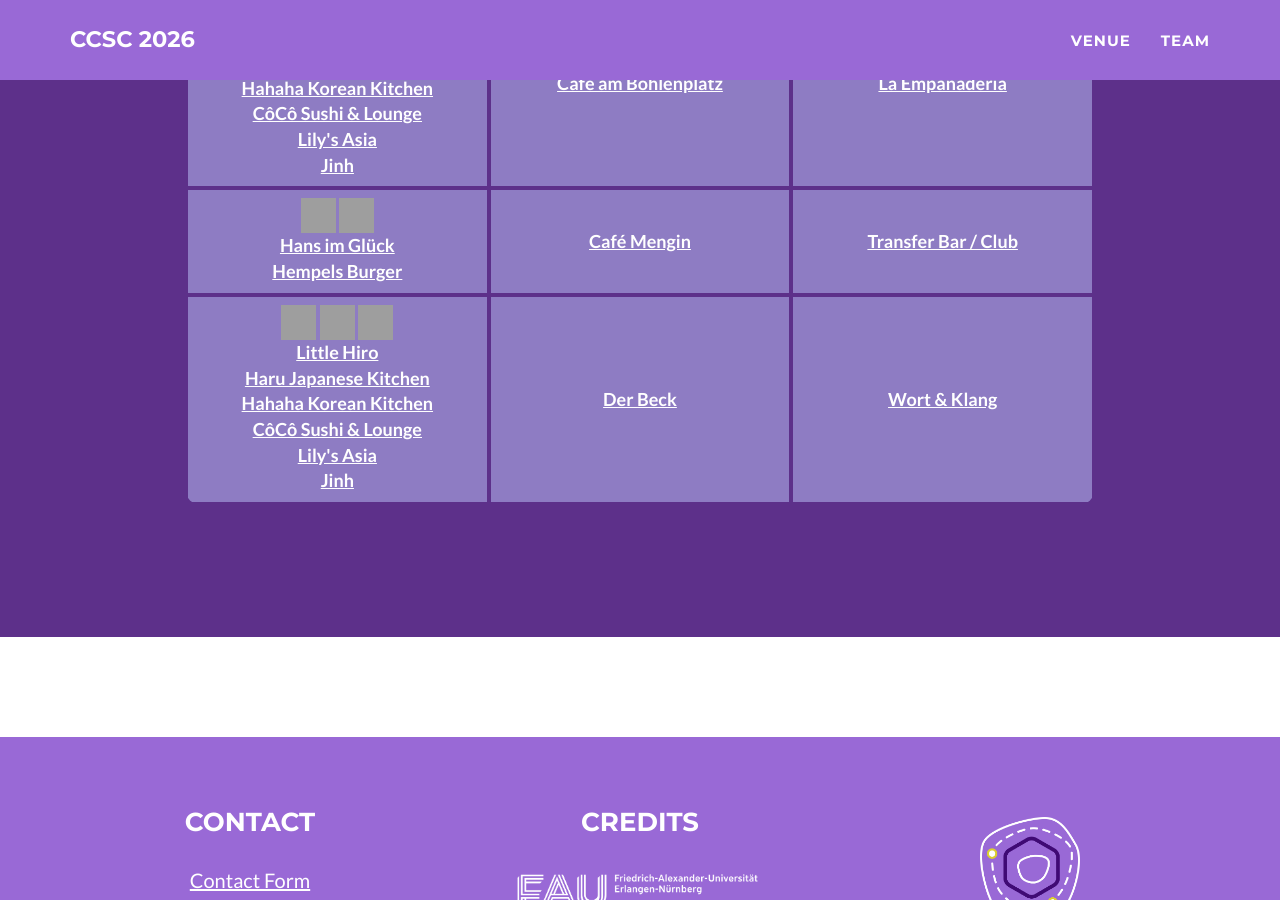
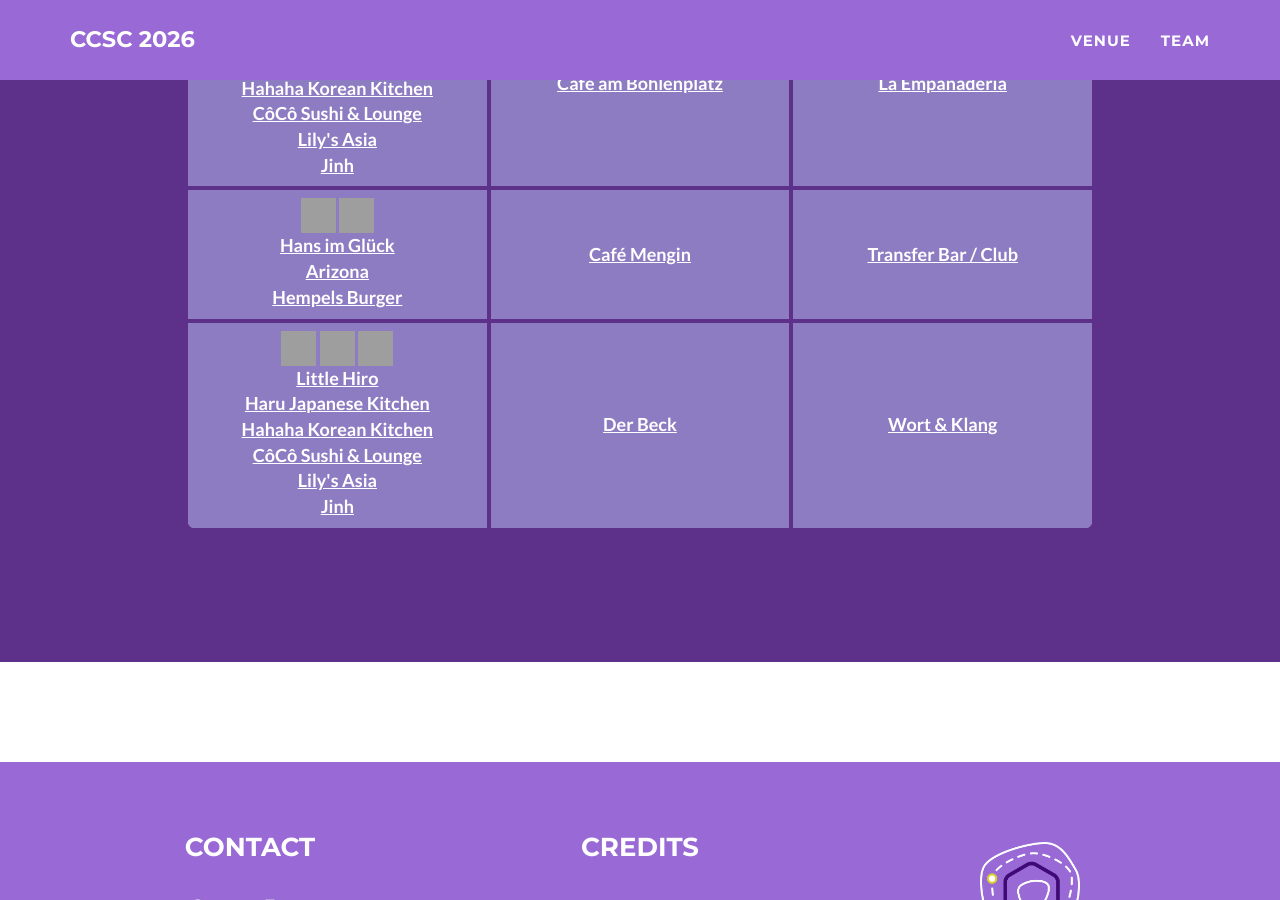
Before and after one commit to ccsc2026/ccsc2026.github.io, a Jekyll site: the page built from venue.html, in a window 1280 px wide and 900 px high, scrolled down 3592 px. Built offline with Jekyll 4.4.1, drawn with Linux system fonts in a browser that asks for light colours; grey boxes are pictures that could not be loaded.

Commit message:
Update venue.html

```diff
--- a/venue.html
+++ b/venue.html
@@ -214,7 +214,7 @@ layout: page
           <td> <a href="https://maps.app.goo.gl/PWJmia6F937CXsRs7" target="_blank" style="color:#ffffff;"><b>Galileo Bar & Restaurant</b></a> </td>
         </tr>
         <tr>
-          <td> <img width="35" height="35" src="https://img.icons8.com/fluency/48/salami-pizza.png" alt="salami-pizza"/>  <img width="35" height="35" src="https://img.icons8.com/fluency/48/wine-glass.png" alt="wine-glass"/>
+          <td> <img width="35" height="35" src="https://img.icons8.com/fluency/48/pizza.png" alt="pizza"/>  <img width="35" height="35" src="https://img.icons8.com/fluency/48/wine-glass.png" alt="wine-glass"/>
 		<br> <a href="https://maps.app.goo.gl/aSSEEa5HFcZ9yg1j6" target="_blank" style="color:#ffffff;"><b>L'Osteria</b></a>
 		<br> <a href="https://maps.app.goo.gl/NyWL66mb8N685Bco9" target="_blank" style="color:#ffffff;"><b>Ristorante Parmigiano</b></a>
 		<br> <a href="https://maps.app.goo.gl/vToPn8My5XjjuguN9" target="_blank" style="color:#ffffff;"><b>Ristorante da Cesare</b></a>
@@ -237,6 +237,7 @@ layout: page
         <tr>
           <td> <img width="35" height="35" src="https://img.icons8.com/fluency/48/hamburger.png" alt="hamburger"/>  <img width="35" height="35" src="https://img.icons8.com/fluency/48/french-fries.png" alt="french-fries"/>
 		<br> <a href="https://maps.app.goo.gl/oFnC91czaVoXQjuw5" target="_blank" style="color:#ffffff;"><b>Hans im Glück</b></a>
+		<br> <a href="https://maps.app.goo.gl/banK9J1stQ3C4dNv8" target="_blank" style="color:#ffffff;"><b>Arizona</b></a>
 	  	<br> <a href="https://maps.app.goo.gl/nhXjAEygZFp1LW4ZA" target="_blank" style="color:#ffffff;"><b>Hempels Burger</b></a> </td>
           <td> <a href="https://maps.app.goo.gl/EsRJmj6FC3F9ukHg9" target="_blank" style="color:#ffffff;"><b>Café Mengin</b></a> </td>
           <td> <a href="https://maps.app.goo.gl/tNg9sA19ZqNuF1R56" target="_blank" style="color:#ffffff;"><b>Transfer Bar / Club</b></a> </td>
```
